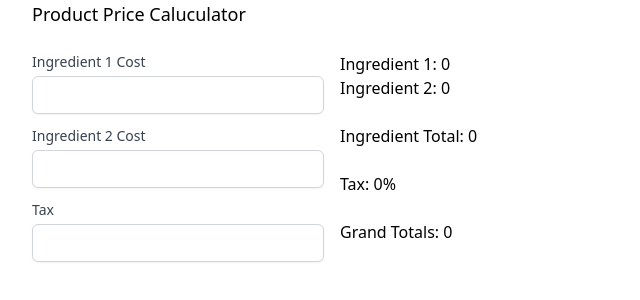
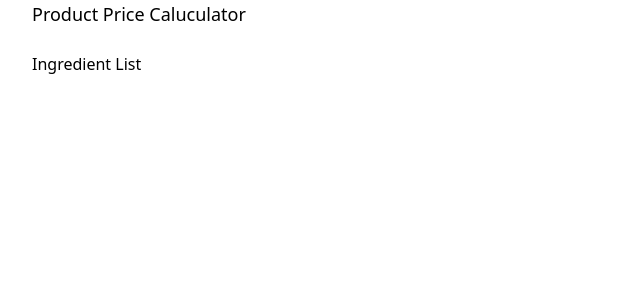
Before and after one commit to arthurgr/product-price-calculator, a Next.js app: page / in a window 1280 px wide. Shown: the top 300 px of the page, without its empty margins (0-640 px from the left). Built offline with nearby package versions, Linux system fonts and the light colour scheme.

Commit message:
updated folder structure and create4d intitial ingredient list component

```diff
--- a/components/FormItems.tsx
+++ /dev/null
@@ -1,86 +0,0 @@
-import React from "react";
-import { FormItemsInterface, FormActions } from "../interfaces/interfaces";
-
-export default function FormItems({
-  formState,
-  formDispatch,
-}: {
-  formState: FormItemsInterface;
-  formDispatch: React.Dispatch<FormActions>;
-}) {
-  return (
-    <>
-      <div className="col-span-2 mb-3">
-        <label
-          htmlFor="ingredient-1-cost"
-          className="block text-sm font-medium text-gray-700"
-        >
-          Ingredient 1 Cost
-        </label>
-        <input
-          type="number"
-          name="ingredient-1-cost"
-          id="ingredient-1-cost"
-          min="1"
-          step="any"
-          className="mt-1 block w-full rounded-md border-gray-300 shadow-sm focus:border-indigo-500 focus:ring-indigo-500 sm:text-sm"
-          onChange={(amount) => {
-            formDispatch({
-              type: "INGREDIENT-1",
-              ingredient1:
-                amount.target.value === "" ? 0 : parseInt(amount.target.value),
-            });
-          }}
-        />
-      </div>
-
-      <div className="mb-3">
-        <label
-          htmlFor="ingredient-2-cost"
-          className="block text-sm font-medium text-gray-700"
-        >
-          Ingredient 2 Cost
-        </label>
-        <input
-          type="number"
-          name="ingredient-2-cost"
-          id="ingredient-2-cost"
-          min="1"
-          step="any"
-          className="mt-1 block w-full rounded-md border-gray-300 shadow-sm focus:border-indigo-500 focus:ring-indigo-500 sm:text-sm"
-          onChange={(amount) => {
-            formDispatch({
-              type: "INGREDIENT-2",
-              ingredient2:
-                amount.target.value === "" ? 0 : parseInt(amount.target.value),
-            });
-          }}
-        />
-      </div>
-
-      <div className="mb-3">
-        <label
-          htmlFor="ingredient-2-cost"
-          className="block text-sm font-medium text-gray-700"
-        >
-          Tax
-        </label>
-        <input
-          type="number"
-          name="tax"
-          id="tax"
-          min="1"
-          step="any"
-          className="mt-1 block w-full rounded-md border-gray-300 shadow-sm focus:border-indigo-500 focus:ring-indigo-500 sm:text-sm"
-          onChange={(amount) => {
-            formDispatch({
-              type: "TAX",
-              tax:
-                amount.target.value === "" ? 0 : parseInt(amount.target.value),
-            });
-          }}
-        />
-      </div>
-    </>
-  );
-}
--- /dev/null
+++ b/components/IngredientList/IngredientList.tsx
@@ -0,0 +1,7 @@
+export default function IngredientList() {
+  return (
+    <>
+      <p>Ingredient List</p>
+    </>
+  );
+}
--- /dev/null
+++ b/components/IngredientList/interfaces/Ingredient.ts
@@ -0,0 +1,5 @@
+export interface Ingredient {
+  measurementType: "oz";
+  purchaseSize: number;
+  averageCost: number;
+}
--- /dev/null
+++ b/components/IngredientList/interfaces/IngredientListActions.ts
@@ -0,0 +1,6 @@
+export type IngredientListActions =
+  | {
+      type: "ADD_INGREDIENT";
+      ingredient1: number;
+    }
+  | { type: "TAX"; tax: number };
--- /dev/null
+++ b/components/IngredientList/reducers/ingredientListReducer.ts
@@ -0,0 +1,16 @@
+import { IngredientListActions } from "../interfaces/IngredientListActions";
+import { Ingredient } from "../interfaces/Ingredient";
+
+export default function ingredientListReducer(
+  state: Array<Ingredient>,
+  action: IngredientListActions
+) {
+  switch (action.type) {
+    case "ADD_INGREDIENT":
+      return {
+        ...state,
+      };
+    default:
+      throw new Error();
+  }
+}
--- a/components/Summary.tsx
+++ /dev/null
@@ -1,23 +0,0 @@
-import { FormItemsInterface, FormActions } from "../interfaces/interfaces";
-
-export default function Summary({
-  formState,
-}: {
-  formState: FormItemsInterface;
-}) {
-  const tax = (formState.ingredient1 + formState.ingredient2) / 10;
-  return (
-    <>
-      <p>Ingredient 1: {formState.ingredient1}</p>
-      <p>Ingredient 2: {formState.ingredient2}</p>
-      <br />
-      <p>Ingredient Total: {formState.ingredient2 + formState.ingredient1}</p>
-
-      <br />
-      <p>Tax: {formState.tax}%</p>
-
-      <br />
-      <p>Grand Totals: {formState.ingredient1 + formState.ingredient2 + tax}</p>
-    </>
-  );
-}
--- a/pages/index.tsx
+++ b/pages/index.tsx
@@ -1,16 +1,20 @@
 import Head from "next/head";
 import styles from "../styles/Home.module.css";
-import FormItems from "../components/FormItems";
-import Summary from "../components/Summary";
+import IngredientList from "../components/IngredientList/IngredientList";
 import { useReducer } from "react";
-import formReducer from "../reducers/formReducer";
+import ingredientListReducer from "../components/IngredientList/reducers/ingredientListReducer";
 
 export default function Home() {
-  const [formState, formDispatch] = useReducer(formReducer, {
-    ingredient1: 0,
-    ingredient2: 0,
-    tax: 0,
-  });
+  const [ingredientListState, ingredientListDispatch] = useReducer(
+    ingredientListReducer,
+    [
+      {
+        measurementType: "oz",
+        purchaseSize: 0,
+        averageCost: 0,
+      },
+    ]
+  );
   return (
     <div className={styles.container}>
       <Head>
@@ -22,12 +26,7 @@ export default function Home() {
       <main>
         <h1 className="mb-6 text-lg">Product Price Caluculator</h1>
         <section className="grid grid-cols-4 gap-4">
-          <section className="">
-            <FormItems formState={formState} formDispatch={formDispatch} />
-          </section>
-          <section className="">
-            <Summary formState={formState} />
-          </section>
+          <IngredientList />
         </section>
       </main>
     </div>
--- a/reducers/formReducer.ts
+++ /dev/null
@@ -1,26 +0,0 @@
-import { FormActions, FormItemsInterface } from "../interfaces/interfaces";
-
-export default function formReducer(
-  state: FormItemsInterface,
-  action: FormActions
-) {
-  switch (action.type) {
-    case "INGREDIENT-1":
-      return {
-        ...state,
-        ingredient1: action.ingredient1,
-      };
-    case "INGREDIENT-2":
-      return {
-        ...state,
-        ingredient2: action.ingredient2,
-      };
-    case "TAX":
-      return {
-        ...state,
-        tax: action.tax,
-      };
-    default:
-      throw new Error();
-  }
-}
```
Also changed, not shown: interfaces/interfaces.ts (deleted, +0 -16 lines).
